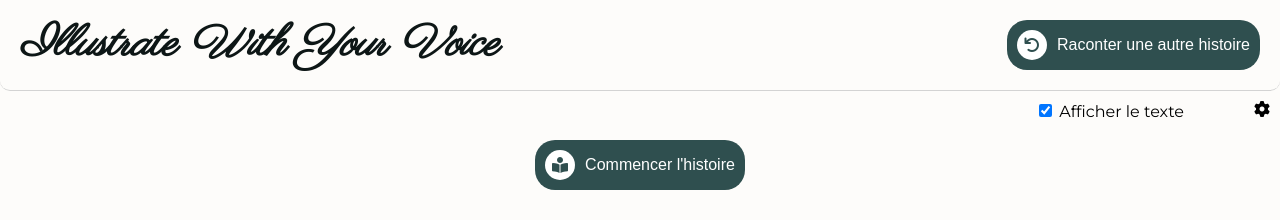
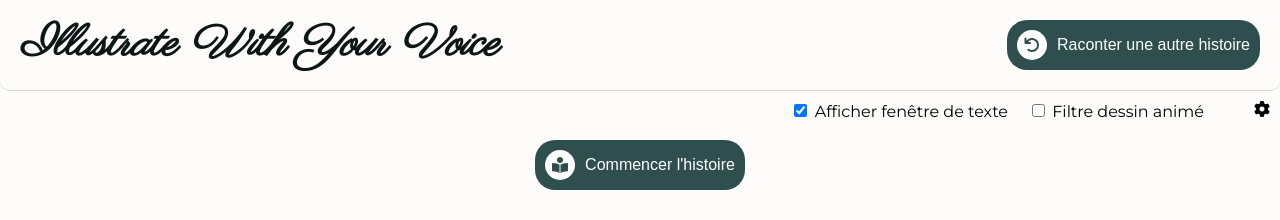
Before and after one commit to Drallireeh/IllustrateWithYourVoice, a website: page index.html in a window 1280 px wide. Both pictures are taken after a click on the icon 1262 px from the left and 109 px from the top of the page. Shown: the top 220 px of the page. Drawn offline with nearby package versions, Linux system fonts and the light colour scheme.

Commit message:
option mode cartoon

```diff
--- a/index.html
+++ b/index.html
@@ -39,13 +39,13 @@
                 <li>
                     <div>
                         <input class="checkbox" type="checkbox" id="display-text" name="" onclick="displayText()" checked>
-                        <label for="scales">Afficher le texte</label>
+                        <label for="scales">Afficher fenêtre de texte</label>
                     </div>
                 </li>
                 <li>
-                    <div style="display:none;">
-                        <input class="checkbox" type="checkbox" id="option2" name="">
-                        <label for="scales">Option 2</label>
+                    <div>
+                        <input class="checkbox" type="checkbox" id="cartoon_mode" name="">
+                        <label for="scales">Filtre dessin animé</label>
                     </div>
                 </li>
                 <li>
--- a/main.js
+++ b/main.js
@@ -2,12 +2,10 @@ $( document ).ready(function() {
    var settingsDiplayed = false
    $('#settings > i').click(function() {
     if (settingsDiplayed == true){
-        $('#settings > ul').hide()
+        $('#settings > ul').css("visibility", "hidden");
         settingsDiplayed = false;
     } else {
-        $('#settings > ul').css("display", "inline-flex");
+        $('#settings > ul').css("visibility", "initial");
         settingsDiplayed = true;
     }
-
-
 })});
--- a/styles/index.css
+++ b/styles/index.css
@@ -31,7 +31,8 @@ header h1 {
 }
 
 #settings ul{
-    display: none
+    display: inline-flex;
+    visibility: hidden;
 }
 
 #settings ul li{
```
